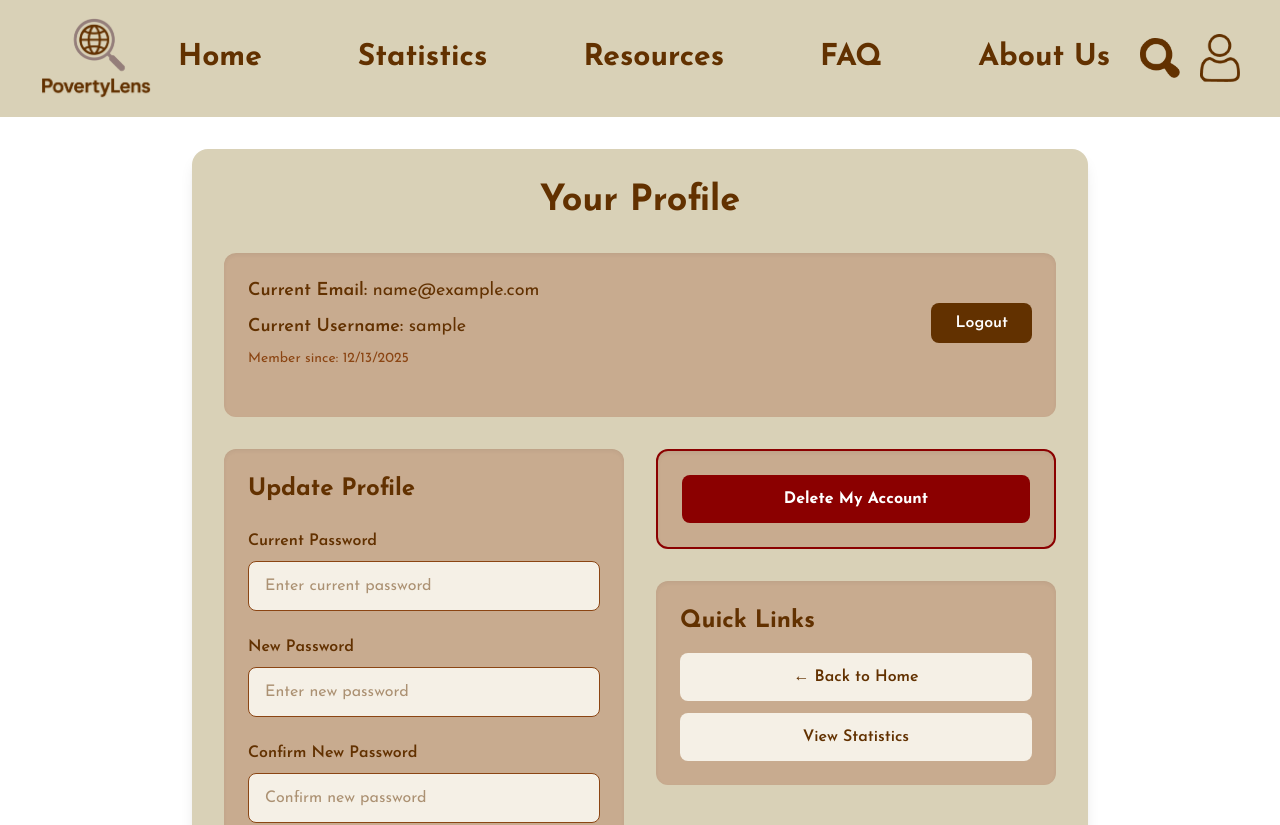
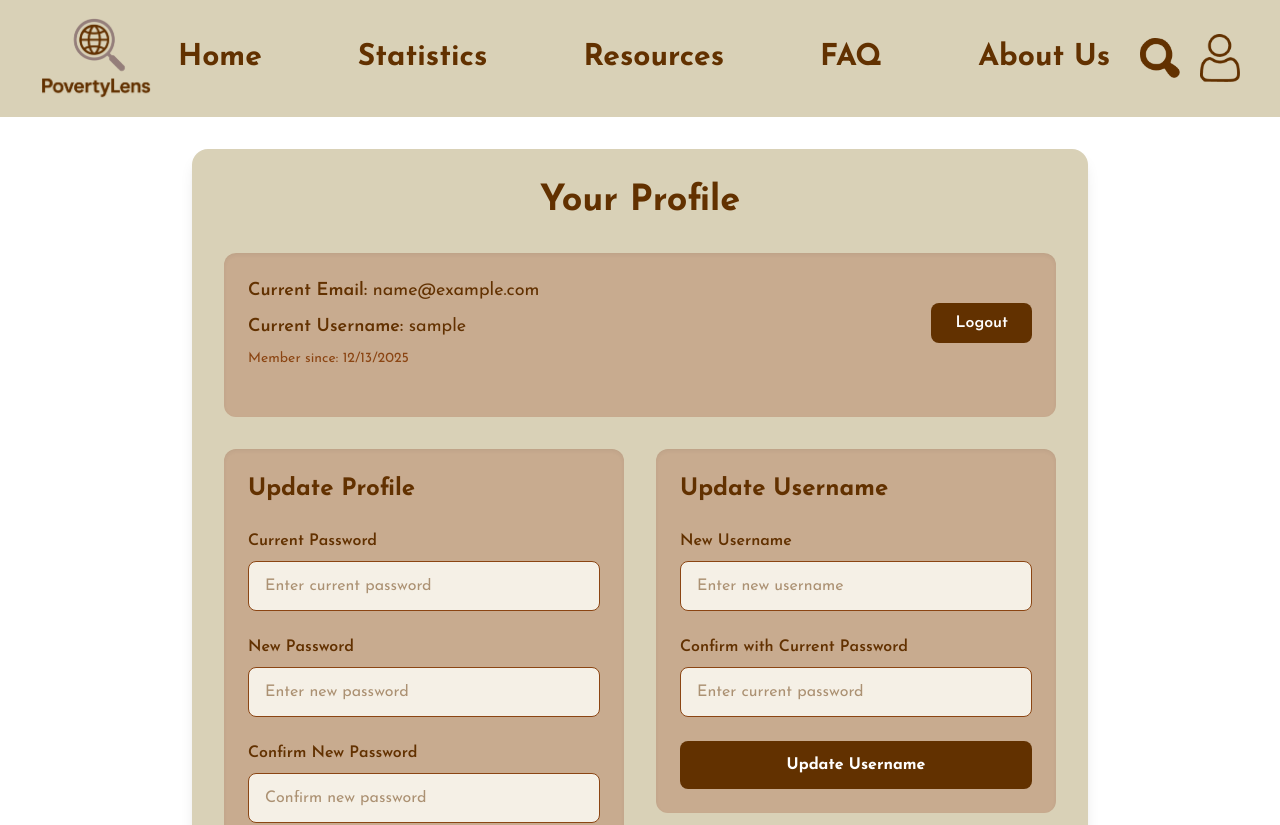
Before and after one commit to Revolution5/PovertyLens, a Next.js app in the folder frontend/: page /profile in a window 1280 px wide. Shown: the top 825 px of the page. Built offline with nearby package versions, Linux system fonts and the light colour scheme; sample sign-in values are in the browser's storage.

Commit message:
allow user to update username

```diff
--- a/frontend/app/profile/page.tsx
+++ b/frontend/app/profile/page.tsx
@@ -9,6 +9,7 @@ export default function ProfilePage() {
   const [user, setUser] = useState({
     email: '',
     username: '',
+    newUsername: '',
     password: '',
     newPassword: '',
     confirmPassword: ''
@@ -80,6 +81,61 @@ export default function ProfilePage() {
 
     } catch (error) {
       setMessage('Error updating profile');
+      console.error('Error:', error);
+    } finally {
+      setIsLoading(false);
+    }
+  };
+
+  const handleUpdateUsername = async (e: React.FormEvent) => {
+    e.preventDefault();
+    setIsLoading(true);
+    setMessage('');
+
+    if (!user.newUsername) {
+      setMessage('Please enter a new username');
+      setIsLoading(false);
+      return;
+    }
+    if (user.newUsername === user.username) {
+      setMessage('New username must be different than current username');
+      setIsLoading(false);
+      return;
+    }
+
+    if (!user.password) {
+      setMessage('Please enter your current password to confirm change');
+      setIsLoading(false);
+      return;
+    }
+
+    try {
+      const response = await fetch('http://localhost:4000/api/profile/update', {
+        method: 'PUT',
+        headers: {
+          'Content-Type': 'application/json',
+        },
+        body: JSON.stringify({
+          email: user.email,
+          currentPassword: user.password,
+          newUsername: user.newUsername,
+        }),
+      });
+
+      const data = await response.json();
+
+      if (!response.ok) {
+        setMessage(`${data.message || 'Error updating username'}`);
+        setIsLoading(false);
+        return;
+      }
+
+      // Update local storage and local state
+      localStorage.setItem('username', user.newUsername);
+      setUser(prev => ({ ...prev, username: user.newUsername, newUsername: '', password: '' }));
+      setMessage('Username updated successfully!');
+    } catch (error) {
+      setMessage('Error updating username');
       console.error('Error:', error);
     } finally {
       setIsLoading(false);
@@ -232,6 +288,43 @@ export default function ProfilePage() {
 
             {/* Account Settings */}
             <div className="space-y-8">
+              {/* Update Username Box (separate from Update Profile) */}
+              <div className="bg-[#C8AB8F] rounded-xl p-6 shadow-inner">
+                <h2 className="text-2xl font-bold text-[#623100] mb-6">Update Username</h2>
+                <form onSubmit={handleUpdateUsername} className="space-y-6">
+                  <div>
+                    <label className="block text-[#623100] font-semibold mb-2">New Username</label>
+                    <input
+                      type="text"
+                      name="newUsername"
+                      value={user.newUsername}
+                      onChange={handleChange}
+                      placeholder="Enter new username"
+                      className="w-full px-4 py-3 bg-[#F5F0E6] border border-[#8B4513] rounded-lg text-[#623100] focus:outline-none focus:ring-2 focus:ring-[#623100]"
+                    />
+                  </div>
+
+                  <div>
+                    <label className="block text-[#623100] font-semibold mb-2">Confirm with Current Password</label>
+                    <input
+                      type="password"
+                      name="password"
+                      value={user.password}
+                      onChange={handleChange}
+                      placeholder="Enter current password"
+                      className="w-full px-4 py-3 bg-[#F5F0E6] border border-[#8B4513] rounded-lg text-[#623100] focus:outline-none focus:ring-2 focus:ring-[#623100]"
+                    />
+                  </div>
+
+                  <button
+                    type="submit"
+                    disabled={isLoading}
+                    className="w-full py-3 bg-[#623100] text-white font-bold rounded-lg hover:bg-[#8B4513] transition-colors disabled:opacity-50 disabled:cursor-not-allowed"
+                  >
+                    {isLoading ? 'Updating...' : 'Update Username'}
+                  </button>
+                </form>
+              </div>
               <div className="bg-[#C8AB8F] rounded-xl p-6 shadow-inner border-2 border-[#8B0000]">
                 <button
                   onClick={handleDeleteAccount}
```
Also changed, not shown: 1 other file (tests, documents, lock files or other folders).
